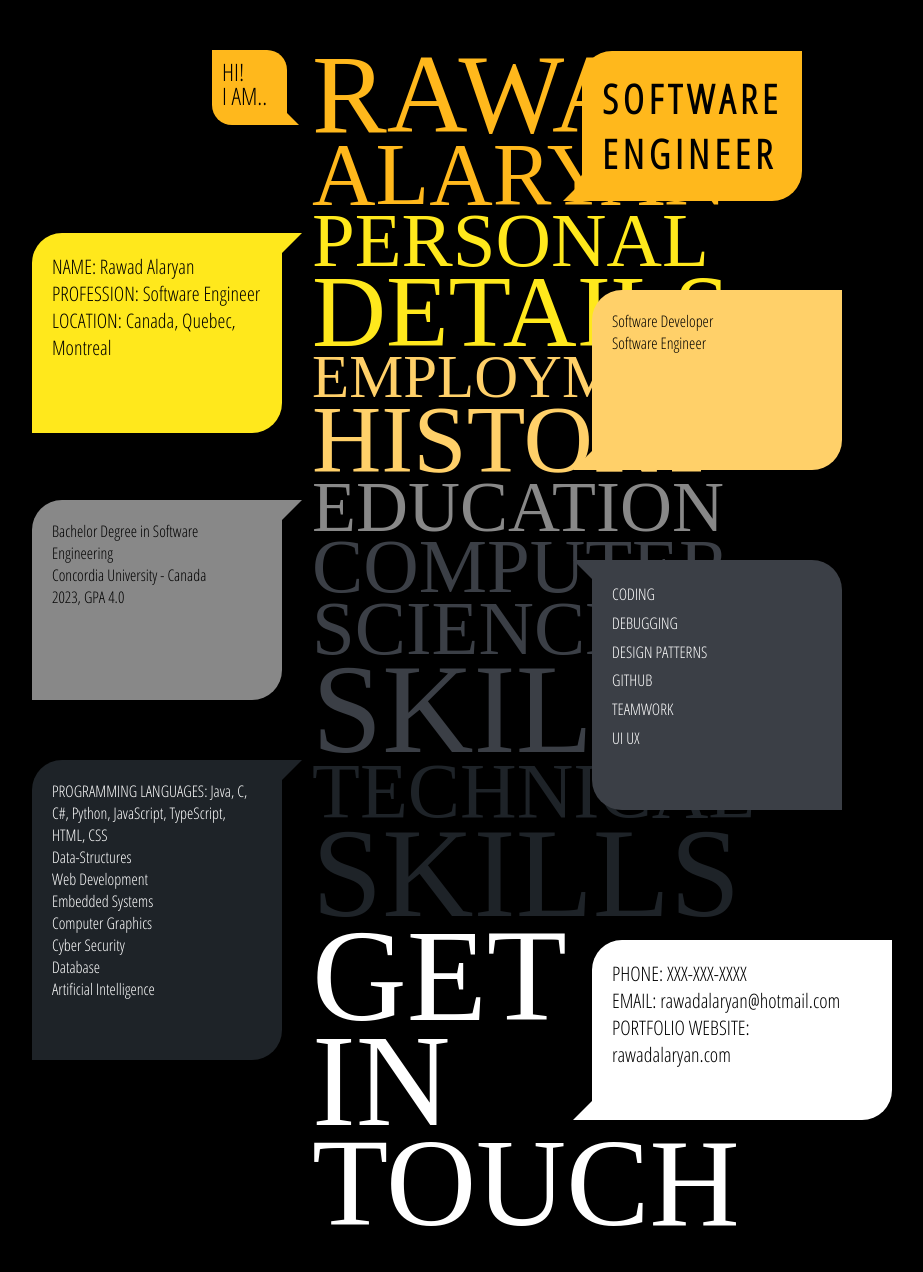
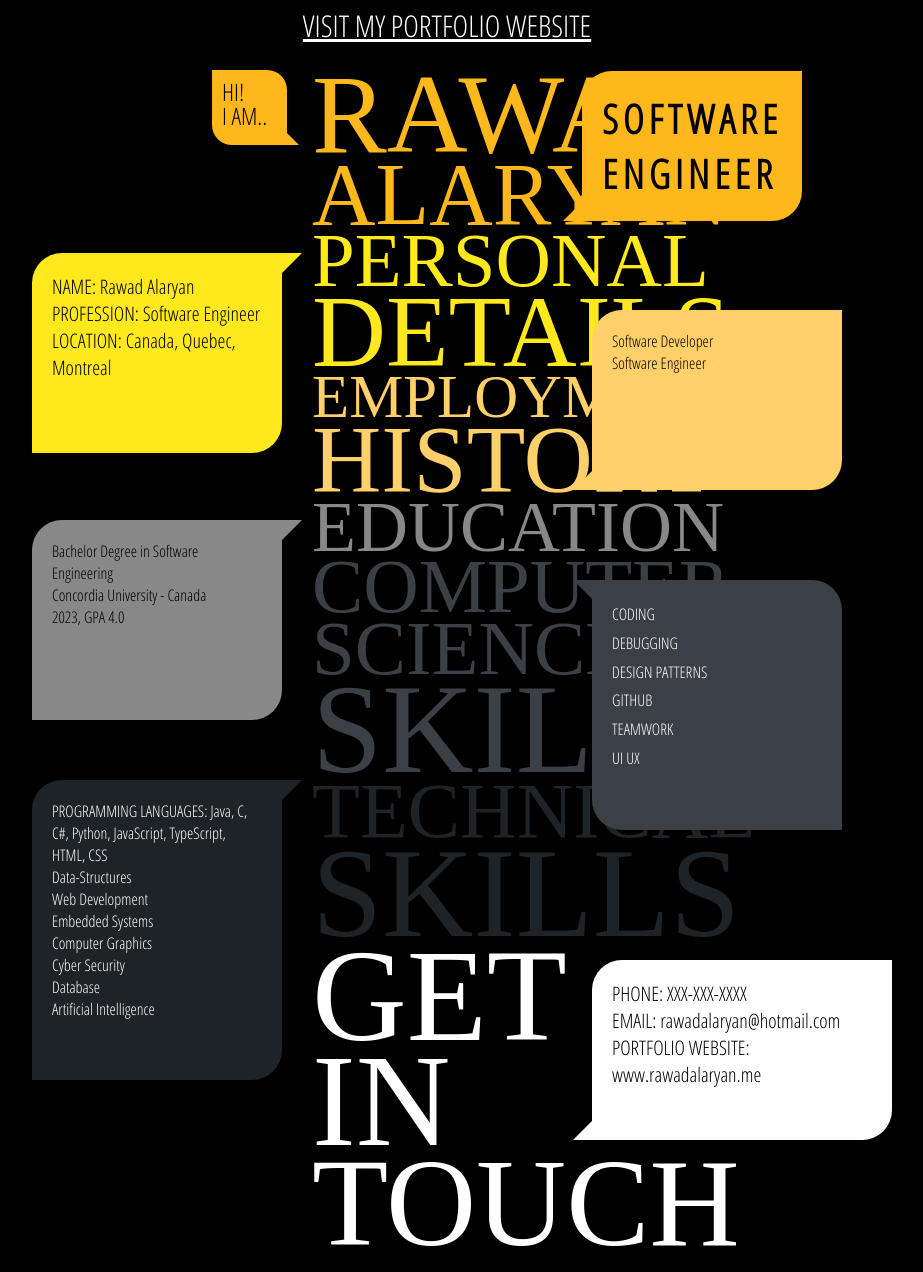
Before and after one commit to RawadAlaryan/rawadalaryan.github.io, a PHP site: page / in a window 1280 px wide. Shown: the whole page, without its empty margins (193-1116 px from the left). Before the commit the page ends 1226 px from the top, so only its background shows below. Run offline with PHP 8.4, Linux system fonts and the light colour scheme; some web fonts are replaced.

Commit message:
Edit Portfolio Website

```diff
--- a/index.html
+++ b/index.html
@@ -22,6 +22,10 @@
 
 
 <body>
+<div id="portfolio">
+    <a href="https://www.rawadalaryan.me/">VISIT MY PORTFOLIO WEBSITE</a>
+</div>
+
 <div class="container">
     <div class="word_split wrapper">
         <span class="word word1">Rawad</span>
@@ -94,7 +98,7 @@
             <span class="the-arrow8"></span>
             PHONE: XXX-XXX-XXXX<br/>
             EMAIL: rawadalaryan@hotmail.com<br/>
-            PORTFOLIO WEBSITE: rawadalaryan.com<br/>
+            PORTFOLIO WEBSITE: www.rawadalaryan.me<br/>
 <!--            TWITTER...<br/>-->
 <!--            FACEBOOK...<br/>-->
 <!--            DRIBBBLE...<br/>-->
--- a/styles.css
+++ b/styles.css
@@ -34,8 +34,8 @@ html, body {
 
 .wrapper {
     width: 270px;
-    margin: 50px auto;
-    position: Relative;
+    margin: 70px auto;
+    position: relative;
 }
 
 .word {
@@ -335,3 +335,18 @@ html, body {
     top: 160px;
     left: -19px;
 }
+
+#portfolio {
+    position: absolute;
+    top: 5px;
+    left: 50%;
+    transform: translateX(-50%);
+    font-size: 30px;
+    /*letter-spacing: 5px;*/
+    font-family: "Open Sans Condensed", serif;
+    cursor: pointer;
+}
+#portfolio a:link    { color: white; }
+#portfolio a:visited { color: white; }
+#portfolio a:hover   { color: white; }
+#portfolio a:active  { color: white; }
```
